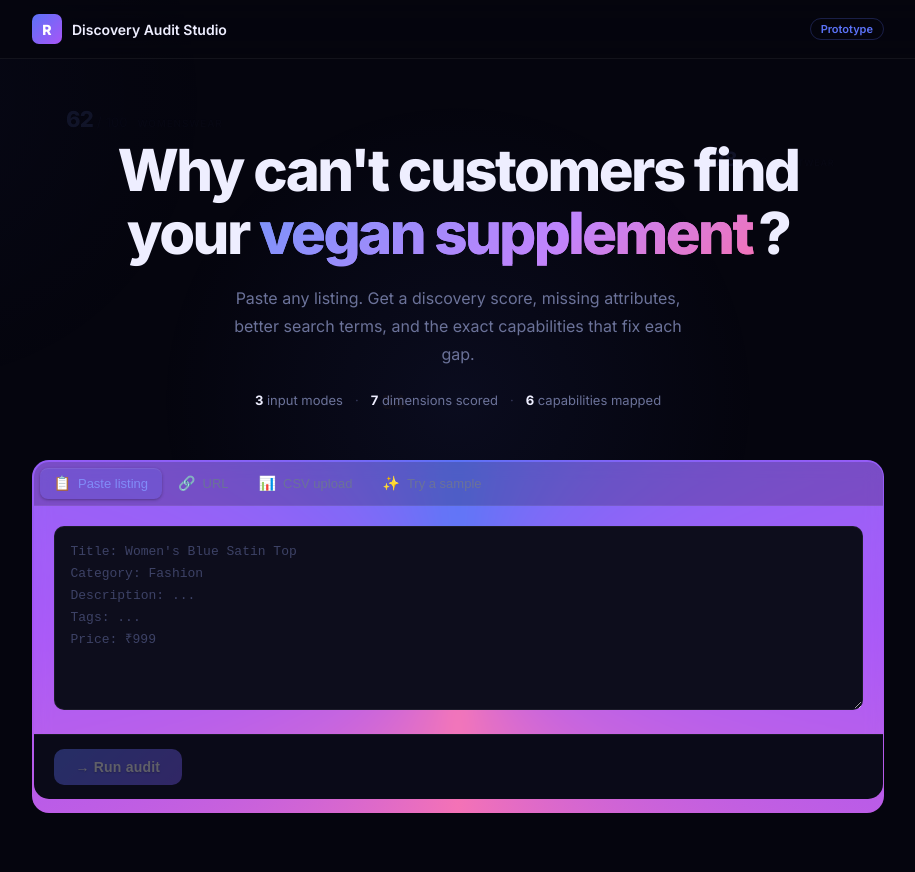
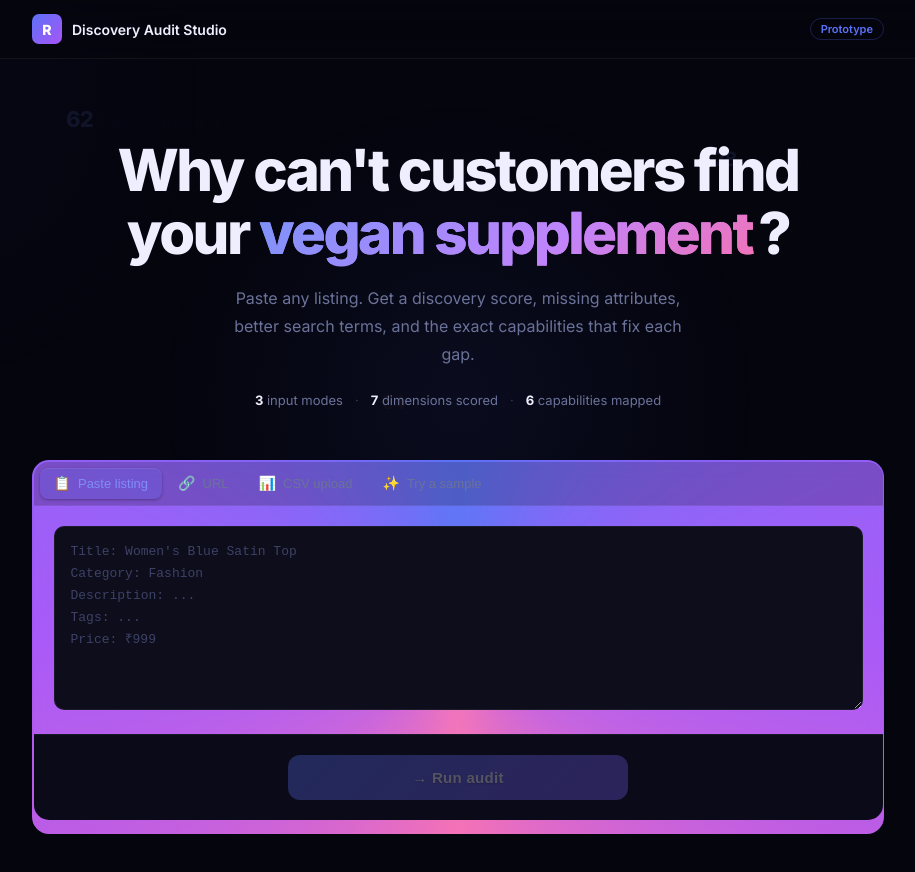
Before and after one commit to paarikasharma/rezolve-audit-tool, a React (Vite) app: page / in a window 1280 px wide. Shown: the top 872 px of the page, without its empty margins (182-1097 px from the left). Built offline with nearby package versions, Linux system fonts and the light colour scheme.

Commit message:
center and enlarge run audit button

```diff
--- a/src/index.css
+++ b/src/index.css
@@ -261,9 +261,9 @@ textarea::placeholder, input::placeholder { color: #3d4266; }
 input[type="file"] { display: none; }
 
 .panel-footer {
-  padding: 14px 20px;
+  padding: 20px 24px;
   border-top: 1px solid var(--border);
-  display: flex; align-items: center; gap: 12px;
+  display: flex; flex-direction: column; align-items: center; gap: 10px;
   background: #0a0a18;
 }
 
@@ -271,18 +271,22 @@ input[type="file"] { display: none; }
   background: linear-gradient(135deg, #5b72f7, #7b5ef7);
   color: #fff; border: none;
   text-shadow: 0 1px 2px rgba(0,0,0,0.3);
-  border-radius: var(--r-sm);
-  padding: 10px 22px;
-  font-size: 14px; font-weight: 600;
+  border-radius: 12px;
+  padding: 14px 48px;
+  font-size: 15px; font-weight: 700;
   cursor: pointer; transition: all 0.2s;
-  display: flex; align-items: center; gap: 8px;
-  letter-spacing: 0.2px;
+  display: flex; align-items: center; gap: 10px;
+  letter-spacing: 0.3px;
+  width: 100%; max-width: 340px;
+  justify-content: center;
+  box-shadow: 0 0 0 1px rgba(91,114,247,0.4), 0 4px 20px rgba(91,114,247,0.25);
 }
 .btn-primary:hover:not(:disabled) {
-  transform: translateY(-1px);
-  box-shadow: 0 4px 24px rgba(91,114,247,0.5);
+  transform: translateY(-2px);
+  box-shadow: 0 0 0 1px rgba(91,114,247,0.6), 0 8px 32px rgba(91,114,247,0.45);
 }
-.btn-primary:disabled { opacity: 0.35; cursor: not-allowed; transform: none; box-shadow: none; }
+.btn-primary:active:not(:disabled) { transform: translateY(0); }
+.btn-primary:disabled { opacity: 0.3; cursor: not-allowed; transform: none; box-shadow: none; }
 .char-count { font-size: 12px; color: var(--text-muted); }
 
 /* ── Loading ── */
```
